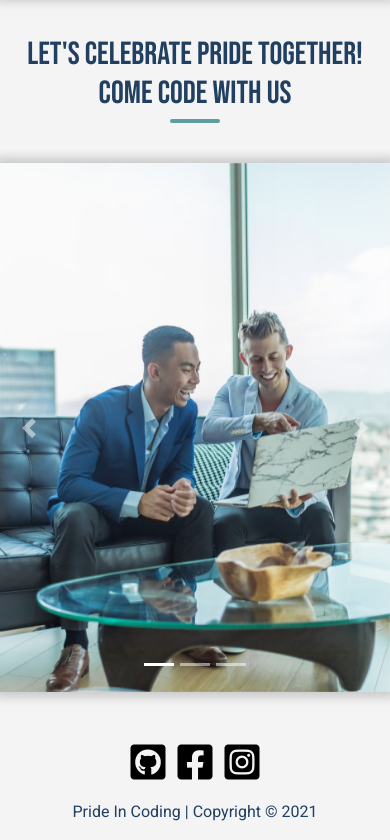
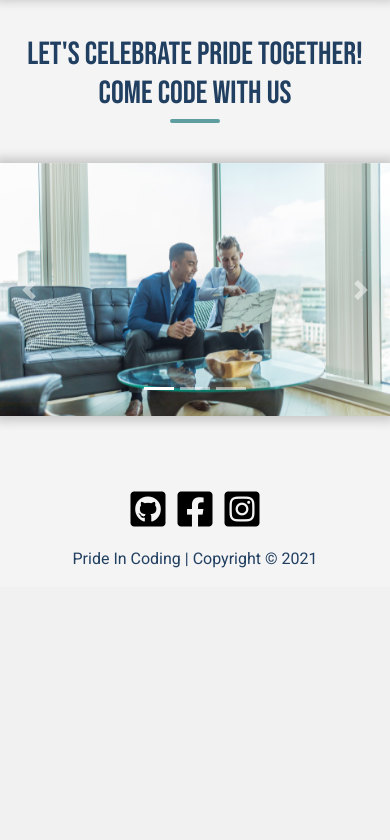
Before and after one commit to kimkesdev/Pride-In-Coding, a Flask app: page / in a window 390 px wide. Shown: the part 257-1097 px from the top of the page. After the commit the page ends 825 px from the top, so only its background shows below. Run offline with Flask 2, Linux system fonts and the light colour scheme; some libraries are stand-ins or nearby versions.

Commit message:
Carousel - stylign for responsive design

```diff
--- a/static/css/style.css
+++ b/static/css/style.css
@@ -103,9 +103,12 @@ h2:after{
 	box-shadow: 0px 0px 10px 5px rgba(0,0,0,0.19);
 }
 
+.carousel-item {
+	height: 40vh;
+}
+
 .carousel-item img {
     width: 100%;
-    height: 140mm;
     object-fit: cover;
 }
 
@@ -385,6 +388,16 @@ footer{
 
 /* Media Queries */
 
+@media (min-width: 1140px) {
+	.carousel-item img {
+		width: 100%;
+		object-fit: cover;
+		position: absolute;
+		top: 50%;
+		transform: translateY(-50%);
+	}
+}
+
 @media screen and (max-width: 880px){
 	.contact-box{
 		grid-template-columns: 1fr;
@@ -408,4 +421,8 @@ footer{
 	.banner-h1 {
 		padding-top: 10vh;
 	}
+
+	.carousel-item {
+		height: 30vh;
+	}
 }
```
